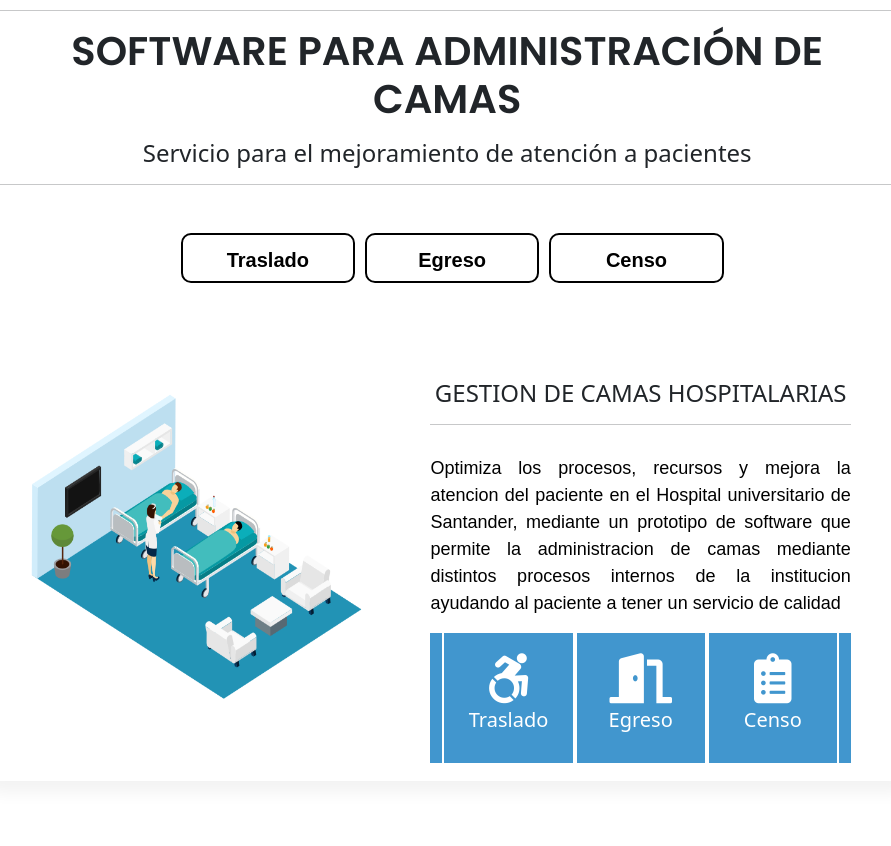
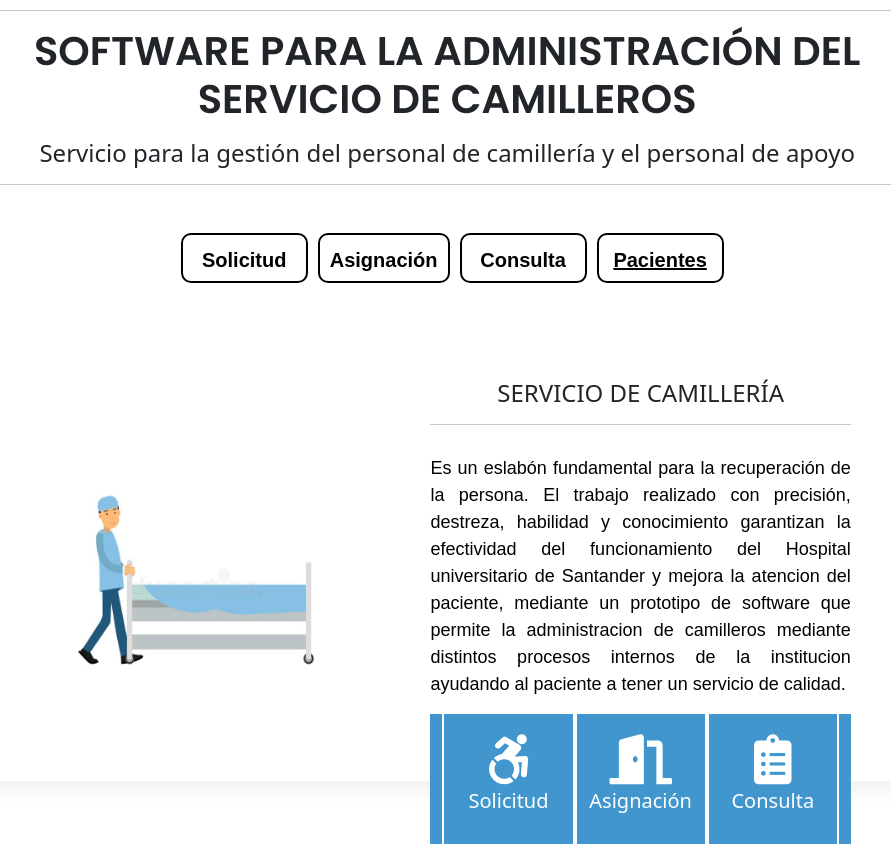
Before and after one commit to Paula-Riveros/ProyectoServicioCamilleros, an Angular app: page /camilleros/inicio in a window 1280 px wide. Shown: the part 240-1086 px from the top of the page, without its empty margins (180-1071 px from the left). Built offline with nearby package versions, Linux system fonts and the light colour scheme.

Commit message:
3 de septiembre crud de pacientes

```diff
--- a/src/app/components/camilleros/inicio/inicio.component.html
+++ b/src/app/components/camilleros/inicio/inicio.component.html
@@ -2,9 +2,10 @@
 
     <hr>
 
-    <h1>SOFTWARE PARA ADMINISTRACIÓN DE CAMAS</h1>
+    <h1>SOFTWARE PARA LA ADMINISTRACIÓN DEL SERVICIO DE CAMILLEROS</h1>
 
-    <h4 class="mt-3">Servicio para el mejoramiento de atención a pacientes</h4>
+    <h4 class="mt-3">Servicio para la gestión del personal de camillería
+        y el personal de apoyo </h4>
 
     <hr>
 
@@ -20,7 +21,7 @@
                 <a >
                     <!-- [routerLink]="['/camas/traslado']" -->
                     <div>
-                        Traslado
+                        Solicitud
 
                     </div>
                 </a>
@@ -30,7 +31,7 @@
                 <a >
                     <!-- [routerLink]="['/camas/egreso']" -->
                     <div>
-                        Egreso
+                        Asignación
 
                     </div>
                 </a>
@@ -39,7 +40,16 @@
                 <a >
                     <!-- [routerLink]="['/camas/censo']" -->
                     <div>
-                        Censo
+                        Consulta
+
+                    </div>
+                </a>
+            </div>
+            <div class="col boton-camas">
+                <a [routerLink]="['/camilleros/paciente/lista']">
+
+                    <div>
+                        Pacientes
 
                     </div>
                 </a>
@@ -57,17 +67,19 @@
         <div class="row ">
             <div class="col mt-5">
 
-                <img src="../../../../assets/img/Camasinicio.png" a>
+                <img src="../../../../assets/img/camilleros2.jpg" a>
 
             </div>
             <div class="col mt-5 body-inicial">
 
-                <h4>GESTION DE CAMAS HOSPITALARIAS</h4>
+                <h4>SERVICIO DE CAMILLERÍA</h4>
 
                 <hr>
 
-                <p>Optimiza los procesos, recursos y mejora la atencion del paciente en el Hospital universitario de Santander, mediante un prototipo de software que permite la administracion de camas mediante distintos procesos internos de la institucion
-                    ayudando al paciente a tener un servicio de calidad
+                <p>Es un eslabón fundamental para la recuperación de la persona. El trabajo realizado con precisión, destreza,
+                    habilidad y conocimiento garantizan la efectividad del funcionamiento del Hospital universitario de Santander y
+                    mejora la atencion del paciente, mediante un prototipo de software que permite la administracion de
+                    camilleros mediante distintos procesos internos de la institucion ayudando al paciente a tener un servicio de calidad.
 
 
                     <div class="wrapper-services">
@@ -86,7 +98,7 @@
 
 
                                             <i class="fab fa-accessible-icon"></i>
-                                            <h5>Traslado</h5>
+                                            <h5>Solicitud</h5>
 
                                         </div>
                                     </a>
@@ -102,7 +114,7 @@
                                         <div>
 
                                             <i class="fas fa-door-open"></i>
-                                            <h5>Egreso</h5>
+                                            <h5>Asignación</h5>
 
 
 
@@ -117,7 +129,7 @@
 
                                             <i class="fas fa-clipboard-list"></i>
 
-                                            <h5>Censo</h5>
+                                            <h5>Consulta</h5>
                                         </div>
                                     </a>
                                 </div>
--- a/src/app/components/models/paciente.ts
+++ b/src/app/components/models/paciente.ts
@@ -1,5 +1,5 @@
 export class Paciente {
-    id?: number;
+    id: number;
     nombre: string;
     edad: number;
     direccion: string;
--- a/src/app/components/paciente/lista-paciente.component.html
+++ b/src/app/components/paciente/lista-paciente.component.html
@@ -1 +1,24 @@
-{{paciente | json}}
+<table class="table">
+    <thead>
+      <tr>
+        <th scope="col">Número de documento</th>
+        <th scope="col">Nombre</th>
+        <th scope="col">Edad</th>
+        <th scope="col">Dirección</th>
+        <th scope="col">Teléfono</th>
+        <th scope="col">Editar</th>
+        <th scope="col">Borrar</th>
+      </tr>
+    </thead>
+    <tbody>
+      <tr *ngFor="let paciente of pacientes">
+        <td>{{paciente.id}}</td>
+        <td>{{paciente.nombre}}</td>
+        <td>{{paciente.edad}}</td>
+        <td>{{paciente.direccion}}</td>
+        <td>{{paciente.telefono}}</td>
+        <td><button class="btn btn-outline-warning" routerLink="/camilleros/paciente/editar/{{paciente.id}}"><i class="fas fa-edit"></i> Editar</button></td>
+        <td><button class="btn btn-outline-danger" (click)="borrar(paciente.id)"><i class="fas fa-trash-alt"></i> Eliminar</button></td>
+      </tr>
+    </tbody>
+  </table>
--- a/src/app/components/paciente/lista-paciente.component.ts
+++ b/src/app/components/paciente/lista-paciente.component.ts
@@ -9,7 +9,7 @@ import { Paciente } from '../models/paciente';
 })
 export class ListaPacienteComponent implements OnInit {
 
-  paciente: Paciente[] = [];
+  pacientes: Paciente[] = [];
 
   constructor(private pacienteService: PacienteService) { }
 
@@ -20,7 +20,7 @@ export class ListaPacienteComponent implements OnInit {
   listaPacientes(): void {
     this.pacienteService.lista().subscribe(
       data => {
-        this.paciente = data;
+        this.pacientes = data;
       },
       err => {
         console.log(err);
@@ -28,4 +28,8 @@ export class ListaPacienteComponent implements OnInit {
     );
   }
 
+  borrar(id: number) {
+    alert('borrar el ' + id);
+  }
+
 }
--- a/src/app/components/paciente/nuevo-paciente.component.html
+++ b/src/app/components/paciente/nuevo-paciente.component.html
@@ -1 +1,33 @@
-<p>nuevo-paciente works!</p>
+<div class="container">
+    <div class="row-mt-5">
+        <div class="col-md-4 mx-auto"></div>
+        <form>
+            <div class="form-group">
+                <label for="id">Número de documento</label>
+                <input type="number" class="form-control" id="id" name="id" [(ngModel)]="id" required>
+            </div>
+
+            <div class="form-group">
+                <label for="nombre">Nombre</label>
+                <input type="text" class="form-control" id="nombre" name="nombre" [(ngModel)]="nombre" required>
+            </div>
+
+            <div class="form-group">
+                <label for="edad">Edad</label>
+                <input type="number" class="form-control" id="edad" name="edad" [(ngModel)]="edad" required>
+            </div>
+
+            <div class="form-group">
+                <label for="direccion">Dirección</label>
+                <input type="text" class="form-control" id="direccion" name="direccion" [(ngModel)]="direccion" required>
+            </div>
+
+            <div class="form-group">
+                <label for="telefono">Teléfono</label>
+                <input type="number" class="form-control" id="telefono" name="telefono" [(ngModel)]="telefono" required>
+            </div>
+
+            <button class="btn btn-outline-success btn-block">Crear</button>
+        </form>
+    </div>
+</div>
--- a/src/app/components/paciente/nuevo-paciente.component.ts
+++ b/src/app/components/paciente/nuevo-paciente.component.ts
@@ -1,4 +1,8 @@
 import { Component, OnInit } from '@angular/core';
+import { Router } from '@angular/router';
+import { ToastrService } from 'ngx-toastr';
+import { PacienteService } from 'src/app/service/paciente.service';
+import { Paciente } from '../models/paciente';
 
 @Component({
   selector: 'app-nuevo-paciente',
@@ -7,9 +11,34 @@ import { Component, OnInit } from '@angular/core';
 })
 export class NuevoPacienteComponent implements OnInit {
 
-  constructor() { }
+  id: number = 0;
+  nombre: string = '';
+  edad: number = 0;
+  direccion: string = '';
+  telefono: number = 0;
+
+
+  constructor(private pacienteService: PacienteService, private toastr: ToastrService, private router: Router) { }
 
   ngOnInit(): void {
   }
 
+  onCreate(): void {
+    const paciente = new Paciente(this.id, this.nombre, this.edad, this.direccion, this.telefono);
+    this.pacienteService.save(paciente).subscribe(
+      data => {
+        this.toastr.success('Paciente guardado', 'OK', {
+          timeOut: 3000
+        });
+        this.router.navigate(['/paciente/lista']);
+      },
+      err => {
+        this.toastr.error(err.error.mensaje, 'Fail', {
+          timeOut: 3000
+        });
+        this.router.navigate(['/paciente/lista']);
+      }
+    );
+  }
+
 }
```
Also changed, not shown: src/app/app-routing.module.ts (+14 -6 lines), src/assets/img/camilleros2.jpg (added).
